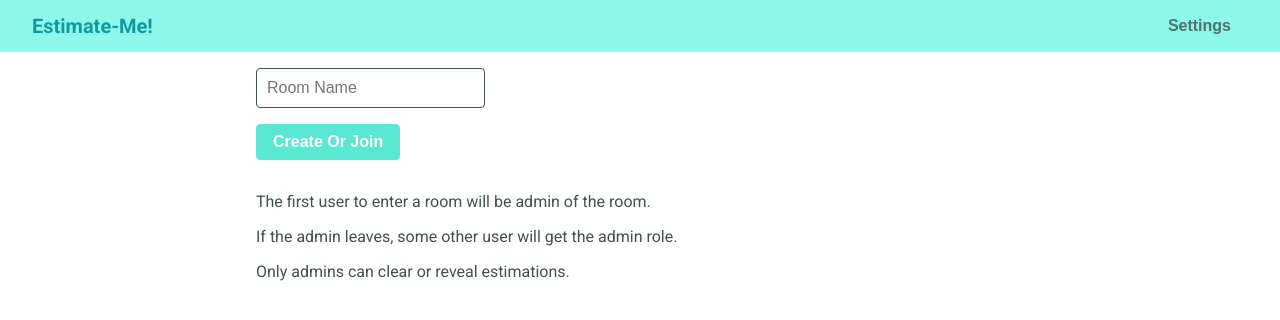
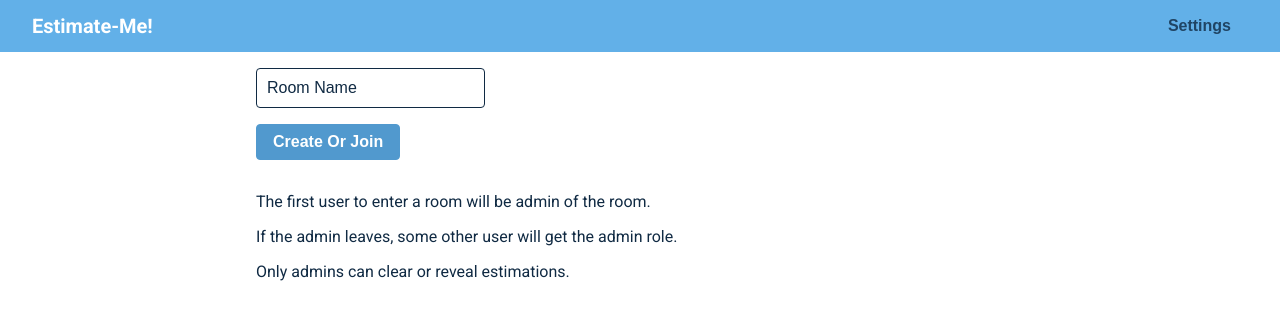
Before and after one commit to klefix/estimate-me, a Vue app: page /#/ in a window 1280 px wide. Shown: the top 320 px of the page. Built offline with nearby package versions, Linux system fonts and the light colour scheme; no server answers; what vue-socket.io-extended would draw is missing.

Commit message:
fix: nicer cpt obvious theme + dark mode for that

```diff
--- a/src/App.vue
+++ b/src/App.vue
@@ -1,6 +1,6 @@
 <template>
   <div id="app" :class="theme">
-    <header>
+    <header class="header">
       <h1>Estimate-Me!</h1>
       <h2 v-if="isRoom">{{roomName}}</h2>
       <BaseButton class="settingsButton" variant="text" @click="toggleSettings">Settings</BaseButton>
@@ -71,7 +71,7 @@ export default {
   text-align: var(--GLOBAL_TEXT_ALIGN);
 }
 
-header {
+.header {
   position: sticky;
   top: 0;
   width: 100vw;
@@ -79,18 +79,16 @@ header {
   display: flex;
   justify-content: space-between;
   align-items: center;
-  background: var(--GLOBAL_PRIMARY_COLOR_LIGHT);
+  background: var(--headerBackground, var(--GLOBAL_PRIMARY_COLOR_LIGHT));
+  color: var(--headerTextColor, var(--GLOBAL_TEXT_COLOR));
   z-index: 42;
 }
 
-header h1 {
-  color: var(--GLOBAL_PRIMARY_COLOR_DARK);
-}
-
-header h1,
-header h2 {
+.header h1,
+.header h2 {
   margin: 0;
   font-size: 1.25rem;
+  color: var(--headerTextColor, var(--GLOBAL_TEXT_COLOR));
 }
 
 main {
@@ -113,6 +111,7 @@ main.settingsOpen {
   padding: 2rem 1rem 1rem;
   transform: translate(100vw, 0);
   background: var(--GLOBAL_BACKGROUND_ACCENT);
+  box-shadow: inset 2px 0 6px 0 rgba(0,0,0,0.2), inset 8px 0 16px 0 rgba(0,0,0,0.2);
 }
 
 .settingsArea.settingsOpen  {
@@ -132,23 +131,24 @@ main.settingsOpen {
 /* THEMES */
 
 .cpt-obvious {
-  --GLOBAL_TEXT_COLOR: #40514e;
-  --GLOBAL_TEXT_COLOR_LIGHT: fuchsia;
-  --GLOBAL_TEXT_COLOR_LIGHTEST: #8b9b98;
+  --GLOBAL_TEXT_COLOR: #102A43;
+  --GLOBAL_TEXT_COLOR_LIGHT: #627D98;
+  --GLOBAL_TEXT_COLOR_LIGHTEST: #9FB3C8;
   --GLOBAL_TEXT_COLOR_WHITE: white;
   --GLOBAL_BACKGROUND: white;
-  --GLOBAL_BACKGROUND_ACCENT: #eff2f1;
-  --GLOBAL_BACKGROUND_ACCENT: #dee4e3;
+  --GLOBAL_BACKGROUND_ACCENT_DARK: #9FB3C8;
+  --GLOBAL_BACKGROUND_ACCENT: #D9E2EC;
+  --GLOBAL_BACKGROUND_ACCENT_LIGHT: #F0F4F8;
   --GLOBAL_FONT: 'Avenir', 'Roboto', Helvetica, Arial, sans-serif;
   --GLOBAL_TEXT_ALIGN: left;
-  --GLOBAL_PRIMARY_COLOR_LIGHT: #8df8ea;
-  --GLOBAL_PRIMARY_COLOR: #30e3ca;
-  --GLOBAL_PRIMARY_COLOR_DARK: #11999e;
-  --GLOBAL_SECONDARY_COLOR: orange;
-  --GLOBAL_SECONDARY_COLOR_DARK: darkorange;
-  --GLOBAL_SUCCESS_COLOR: #30e3ca;
-  --GLOBAL_DANGER_COLOR: tomato;
-  --GLOBAL_DANGER_COLOR_DARK: red;
+  --GLOBAL_PRIMARY_COLOR_LIGHT: #62B0E8;
+  --GLOBAL_PRIMARY_COLOR: #2680C2;
+  --GLOBAL_PRIMARY_COLOR_DARK: #0F609B;
+  --GLOBAL_SECONDARY_COLOR: #17B897;
+  --GLOBAL_SECONDARY_COLOR_DARK: #048271;
+  --GLOBAL_SUCCESS_COLOR: #2DCCA7;
+  --GLOBAL_DANGER_COLOR: #D64545;
+  --GLOBAL_DANGER_COLOR_DARK: #A61B1B;
   --GLOBAL_BORDER_DEFAULT: 1px solid var(--GLOBAL_TEXT_COLOR);
   --GLOBAL_BORDER_ACTIVE: 1px solid var(--GLOBAL_ACCENT_COLOR);
   --GLOBAL_BORDER_RADIUS_DEFAULT: 4px;
@@ -158,6 +158,30 @@ main.settingsOpen {
   --buttonPadding: 8px 16px;
   --buttonColorActive: var(--GLOBAL_TEXT_COLOR_WHITE);
   --inputColorActive: var(--GLOBAL_TEXT_COLOR);
+  --headerTextColor: var(--GLOBAL_TEXT_COLOR_WHITE);
+}
+
+@media(prefers-color-scheme: dark) {
+  .cpt-obvious {
+    --GLOBAL_TEXT_COLOR: #F0F4F8;
+    --GLOBAL_TEXT_COLOR_LIGHT: #BCCCDC;
+    --GLOBAL_TEXT_COLOR_LIGHTEST: #9FB3C8;
+    --GLOBAL_TEXT_COLOR_WHITE: #102A43;
+    --GLOBAL_BACKGROUND: #102A43;
+    --GLOBAL_BACKGROUND_ACCENT_DARK: #486581;
+    --GLOBAL_BACKGROUND_ACCENT: #486581;
+    --GLOBAL_BACKGROUND_ACCENT_LIGHT: #334E68;
+    --GLOBAL_PRIMARY_COLOR_LIGHT: #62B0E8;
+    --GLOBAL_PRIMARY_COLOR: #2680C2;
+    --GLOBAL_PRIMARY_COLOR_DARK: #0F609B;
+    --GLOBAL_SECONDARY_COLOR: #17B897;
+    --GLOBAL_SECONDARY_COLOR_DARK: #048271;
+    --GLOBAL_SUCCESS_COLOR: #2DCCA7;
+    --GLOBAL_DANGER_COLOR: #D64545;
+    --GLOBAL_DANGER_COLOR_DARK: #A61B1B;
+    --headerBackground: var(--GLOBAL_PRIMARY_COLOR_DARK);
+    --inputBackground: var(--GLOBAL_BACKGROUND_ACCENT_LIGHT);
+  }
 }
 
 .neumorpheus {
--- a/src/assets/scss/main.scss
+++ b/src/assets/scss/main.scss
@@ -19,7 +19,7 @@ input {
   font-weight: var(--inputFontWeight, 400);
   text-align: var(--inputTextAlign, left);
   color: var(--inputColor, var(--GLOBAL_TEXT_COLOR));
-
+  background: var(--inputBackground, var(--GLOBAL_BACKGROUND));
   border: var(--inputBorder, var(--GLOBAL_BORDER_DEFAULT));
   border-radius: var(--inputBorderRadius, var(--GLOBAL_BORDER_RADIUS_DEFAULT));
   box-shadow: var(--inputBoxShadow, var(--boxShadow200));
@@ -29,6 +29,10 @@ input:focus {
   border: var(--inputBorderActive, var(--GLOBAL_BORDER_ACTIVE));
   color: var(--inputColorActive, var(--GLOBAL_ACCENT_COLOR));
   outline: 0;
+}
+
+input::placeholder {
+  color: var(--inputColor, var(--GLOBAL_TEXT_COLOR));
 }
 
 button.number {
--- a/src/components/estimationNumbers.vue
+++ b/src/components/estimationNumbers.vue
@@ -45,7 +45,7 @@ export default {
   align-self: center;
   padding: 2rem 1rem;
   border-radius: var(--GLOBAL_BORDER_RADIUS_DEFAULT);
-  background: var(--estimationBackground, var(--GLOBAL_BACKGROUND_ACCENT));
+  background: var(--estimationBackground, var(--GLOBAL_BACKGROUND_ACCENT_LIGHT));
   box-shadow: var(--estimationSectionBoxShadow, none);
 }
 .numbers_wrapper h3 {
--- a/src/components/settingsPanel.vue
+++ b/src/components/settingsPanel.vue
@@ -33,6 +33,7 @@ export default {
 .settings {
   padding: 3rem 0.5rem;
   text-align: left;
+  color: var(--GLOBAL_TEXT_COLOR);
 }
 
 fieldset {
```
